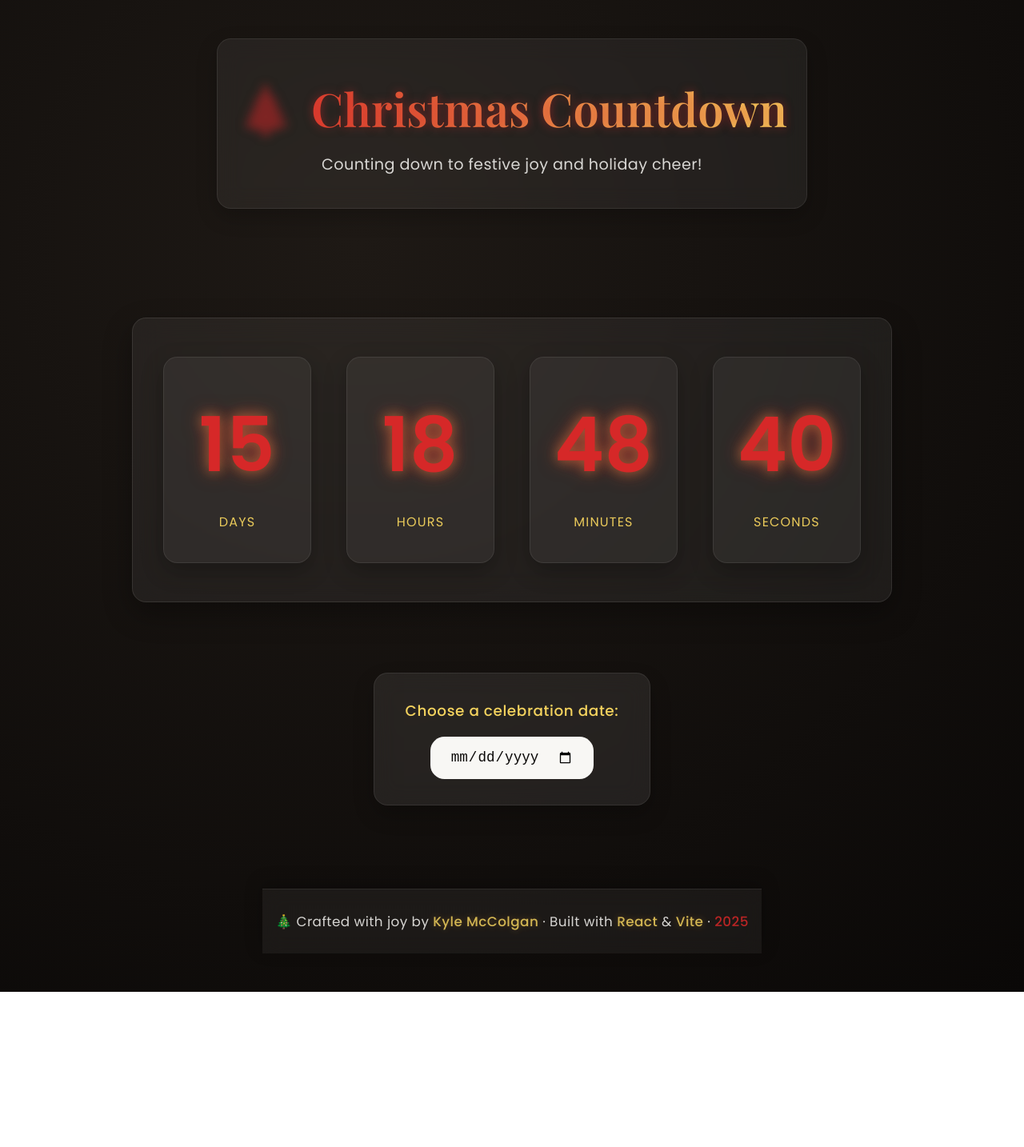
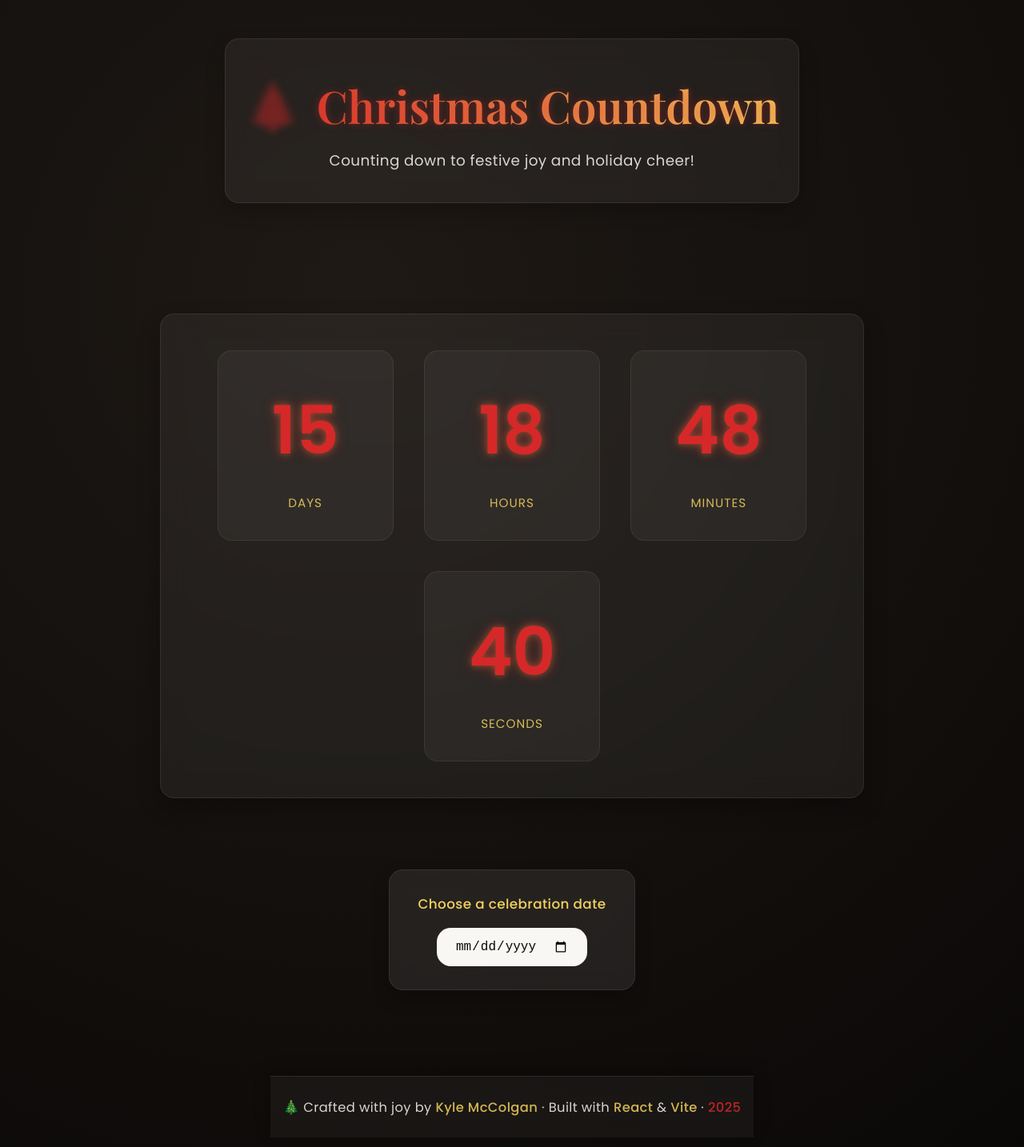
Before and after one commit to mcckyle/the-countdown, a React (Vite) app: page / in a window 1280 px wide. Shown: the top 1434 px of the page at 80% size. Before the commit the page ends 1240 px from the top, so only its background shows below. Built offline with nearby package versions, Linux system fonts and the light colour scheme.

Commit message:
index.html: Adjust some meta information wording.

```diff
--- a/src/App.css
+++ b/src/App.css
@@ -3,26 +3,28 @@
 /* App Container Styles. */
 .app
 {
+    min-height: 100vh;
     display: flex;
     flex-direction: column;
     align-items: center;
-    min-height: 100vh;
+    gap: 3.2rem;
     padding: 3rem clamp(1.5rem, 4vw, 5rem);
-    gap: 3rem;
 
     background: radial-gradient(circle at 35% 25%, #1e1915 0%, #0a0807 100%);
     color: var(--color-text);
 }
 
-/* Main Content Wrapper Styles. */
+/* Main Content Styles. */
 .main-content
 {
     flex: 1;
+    width: 100%;
+    max-width: 1100px;
+
     display: flex;
     flex-direction: column;
     align-items: center;
-    gap: 3rem;
-    width: 100%;
+    gap: 3.2rem;
     text-align: center;
 }
 
@@ -32,79 +34,79 @@
     display: flex;
     flex-direction: column;
     align-items: center;
-    gap: 1.1rem;
+    gap: 1rem;
 
-    padding: 2rem 2.4rem;
+    padding: 1.8rem 2.2rem;
     border-radius: var(--radius);
 
     background: var(--color-surface);
     border: 1px solid rgba(255, 255, 255, 0.08);
-    backdrop-filter: blur(14px);
-    box-shadow: 0 12px 26px rgba(0, 0, 0, 0.22);
+    backdrop-filter: blur(12px);
+    box-shadow: 0 10px 22px rgba(0, 0, 0, 0.22);
 
-    transition: transform var(--transition), box-shadow var(--transition);
+    transition: transform var(--transition),
+                box-shadow var(--transition);
 }
 
 .date-picker:hover
 {
-    transform: translateY(-3px);
-    box-shadow: 0 16px 32px rgba(214, 40, 40, 0.28);
+    transform: translateY(-2px);
+    box-shadow: 0 14px 28px rgba(0, 0, 0, 0.28);
 }
 
 /* Label Styles. */
 .date-label
 {
-    font-size: 1.15rem;
+    font-size: 1.05rem;
     font-weight: 500;
     color: var(--color-highlight);
-    letter-spacing: 0.6px;
+    letter-spacing: 0.4px;
 }
 
 /* Custom Date Input Styles. */
 .date-input
 {
-    padding: 0.85rem 1.4rem;
+    padding: 0.75rem 1.3rem;
+    font-size: 1rem;
+    font-weight: 500;
+
     border-radius: var(--radius);
-    font-size: 1.1rem;
-    font-weight: 500;
+    border: 2px solid transparent;
 
     background: var(--color-text);
     color: var(--color-bg);
-
-    border: 2px solid transparent;
     cursor: pointer;
 
-    transition: all var(--transition);
+    transition: border-color var(--transition),
+                box-shadow var(--transition);
 }
 
 .date-input:hover
 {
-    transform: scale(1.03);
     border-color: var(--color-highlight);
-    box-shadow: 0 0 12px rgba(244, 211, 94, 0.45);
 }
 
 .date-input:focus
 {
     outline: none;
     border-color: var(--color-secondary);
-    box-shadow: 0 0 14px var(--color-secondary);
+    box-shadow: 0 0 12px rgba(42, 157, 143, 0.45);
 }
 
 .fade-in
 {
-    animation: fadeIn 1s ease both;
+    animation: fadeIn 0.9s ease both;
 }
 
 /* Shared Animations Styles. */
 @keyframes fadeIn
 {
-    from { opacity: 0; transform: translateY(10px); }
+    from { opacity: 0; transform: translateY(6px); }
     to { opacity: 1; transform: translateY(0); }
 }
 
 @media (max-width: 900px)
 {
     .main-content { gap: 2.4rem; }
-    .date-picker { width: 90%; padding: 1.7rem 1.4rem; }
+    .date-picker { width: 90%; }
 }
--- a/src/App.jsx
+++ b/src/App.jsx
@@ -1,11 +1,11 @@
 //Filename: App.jsx
 //Author: Kyle McColgan
-//Date: 8 December 2025
+//Date: 12 December 2025
 //Description: This file contains the entry component for the React Countdown project.
 
 import { useState } from "react";
+import Header from "./components/Header/Header.jsx";
 import Countdown from "./components/Countdown/Countdown.jsx";
-import Header from "./components/Header/Header.jsx";
 import Footer from "./components/Footer/Footer.jsx";
 
 import "./App.css";
@@ -29,13 +29,21 @@ function App()
       <div className="app fade-in">
        <Header />
 
-       <main className="main-content">
+       <main className="main-content" role="main">
          <Countdown targetDate={targetDate} />
 
-         <section className="date-picker" aria-labelledby="date-picker-label">
-           <label id="date-picker-label" htmlFor="countdown-date" className="date-label">
-             Choose a celebration date:
+         <section
+           className="date-picker"
+           aria-labelledby="date-picker-label"
+         >
+           <label
+             id="date-picker-label"
+             htmlFor="countdown-date"
+             className="date-label"
+           >
+             Choose a celebration date
            </label>
+
            <input
              type="date"
              id="countdown-date"
--- a/src/components/Countdown/Countdown.css
+++ b/src/components/Countdown/Countdown.css
@@ -6,25 +6,25 @@
     display: flex;
     flex-wrap: wrap;
     justify-content: center;
-    gap: 2.8rem;
-    padding: 3rem 2.4rem;
-    margin: 2.5rem auto;
-    max-width: 950px;
+    gap: 2.4rem;
+
+    padding: 2.8rem 2.2rem;
+    margin: 2.4rem auto;
+    max-width: 880px;
     width: 100%;
 
-    background: rgba(255, 255, 255, 0.06);
+    background: rgba(255, 255, 255, 0.055);
     border-radius: var(--radius);
-    border: 1px solid rgba(255, 255, 255, 0.09);
-    backdrop-filter: blur(18px);
-    box-shadow: 0 14px 36px rgba(0, 0, 0, 0.33);
+    border: 1px solid rgba(255, 255, 255, 0.08);
+    backdrop-filter: blur(16px);
+    box-shadow: 0 12px 28px rgba(0, 0, 0, 0.3);
 
-    transition: transform var(--transition), box-shadow var(--transition);
+    transition: transform var(--transition);
 }
 
 .countdown:hover
 {
-    transform: translateY(-4px);
-    box-shadow: 0 18px 40px rgba(245, 158, 11, 0.33);
+    transform: translateY(-2px);
 }
 
 /* Time Box Styles. */
@@ -32,25 +32,25 @@
 {
     flex: 1 1 180px;
     max-width: 220px;
-    padding: 2.3rem 1.6rem;
+
+    padding: 2.1rem 1.5rem;
+    border-radius: var(--radius);
     text-align: center;
-    border-radius: var(--radius);
 
-    background: rgba(255, 255, 255, 0.05);
-    border: 1px solid rgba(255, 255, 255, 0.08);
-    box-shadow: 0 10px 28px rgba(0, 0, 0, 0.28);
+    background: rgba(255, 255, 255, 0.045);
+    border: 1px solid rgba(255, 255, 255, 0.07);
 
     display: flex;
     justify-content: center;
     align-items: center;
+    user-select: none;
 
-    transition: transform 0.32s ease, box-shadow 0.32s ease;
+    transition: transform 0.28s ease;
 }
 
 .time-box:hover
 {
-    transform: translateY(-8px) scale(1.035);
-    box-shadow: 0 16px 34px rgba(214, 40, 40, 0.22);
+    transform: translateY(-4px);
 }
 
 /* Prevents Distorted Animation. */
@@ -64,57 +64,50 @@
 /* Time Value Styles. */
 .time-value
 {
-    font-size: clamp(4rem, 7vw, 6.4rem);
+    font-size: clamp(3.6rem, 6.5vw, 5.8rem);
     font-weight: 700;
     color: var(--color-accent);
-    text-shadow: 0 0 22px rgba(214, 40, 40, 0.65),
-                 0 0 14px rgba(244, 211, 94, 0.45);
-
-    animation: pulse 1.25s infinite ease-in-out;
+    text-shadow: 0 0 16px rgba(214, 40, 40, 0.5),
+                 0 0 8px rgba(244, 211, 94, 0.3);
 }
 
 /* Time Label Styles. */
 .time-label
 {
-    margin-top: 0.8rem;
-    font-size: clamp(1rem, 1.2vw, 1.15rem);
-    letter-spacing: 1.2px;
+    margin-top: 0.7rem;
+    font-size: clamp(0.95rem, 1.1vw, 1.05rem);
+    letter-spacing: 1px;
     text-transform: uppercase;
-    opacity: 0.95;
+    user-select: none;
+
     color: var(--color-highlight);
+    opacity: 0.85;
 }
 
 /* Past Date Message Styling. */
 .countdown.past
 {
     display: flex;
+    align-items: center;
     justify-content: center;
-    align-items: center;
 
-    min-height: 250px;
-    width: 100%;
-    padding: 2.6rem;
+    min-height: 220px;
+    padding: 2.4rem;
 
     background: rgba(255, 255, 255, 0.05);
     border-radius: var(--radius);
-    box-shadow: 0 14px 34px rgba(0, 0, 0, 0.35);
+    box-shadow: 0 12px 26px rgba(0, 0, 0, 0.32);
 }
 
 .past-message
 {
-    font-size: clamp(1.7rem, 2.6vw, 2.2rem);
+    font-size: clamp(1.6rem, 2.4vw, 2.1rem);
     font-weight: 600;
     color: var(--color-accent);
 
     text-shadow:
-      0 0 14px rgba(255, 179, 71, 0.45),
-      0 0 10px rgba(214, 40, 40, 0.35);
-}
-
-@keyframes pulse
-{
-    0%, 100% { transform: scale(1); }
-    50% { transform: scale(1.055); }
+      0 0 12px rgba(244, 211, 94, 0.4),
+      0 0 8px rgba(214, 40, 40, 0.3);
 }
 
 @media (max-width: 900px)
@@ -122,7 +115,6 @@
     .countdown
     {
         flex-direction: column;
-        gap: 2rem;
         padding: 2.2rem 1.2rem;
     }
 
--- a/src/components/Countdown/Countdown.jsx
+++ b/src/components/Countdown/Countdown.jsx
@@ -1,6 +1,6 @@
 //Filename: Countdown.jsx
 //Author: Kyle McColgan
-//Date: 8 December 2025
+//Date: 12 December 2025
 //Description: This file contains the parent component for the Countdown React project.
 
 import { useEffect, useState } from "react";
@@ -29,7 +29,10 @@ function Countdown({ targetDate })
     if (isPast)
     {
         return (
-          <section className="countdown past" aria-label="Countdown Timer">
+          <section
+            className="countdown past"
+            aria-label="Countdown complete"
+          >
             <p className="past-message">🎄 That date has already passed!</p>
           </section>
         );
--- a/src/components/Footer/Footer.css
+++ b/src/components/Footer/Footer.css
@@ -4,33 +4,26 @@
 .footer
 {
     margin-top: 3.5rem;
-    padding: 1.7rem 1rem;
+    padding: 1.6rem 1rem;
     text-align: center;
 
-    background: rgba(255, 255, 255, 0.05);
+    background: rgba(255, 255, 255, 0.045);
     border-top: 1px solid rgba(255, 255, 255, 0.08);
     backdrop-filter: blur(12px);
-    box-shadow: 0 -6px 20px rgba(0, 0, 0, 0.25);
+    box-shadow: 0 -6px 18px rgba(0, 0, 0, 0.25);
 
-    transition: transform var(--transition), box-shadow var(--transition);
     animation: fadeIn 1.2s ease both;
-}
-
-.footer:hover
-{
-    transform: translateY(-2px);
-    box-shadow: 0 -8px 26px rgba(245, 158, 11, 0.3);
 }
 
 /* Footer Text Styles. */
 .footer-text
 {
     margin: 0;
-    font-size: clamp(0.9rem, 1vw + 0.25rem, 1.05rem);
+    font-size: clamp(0.9rem, 1vw + 0.25rem, 1.02rem);
     font-weight: 400;
     color: var(--color-text);
     opacity: 0.85;
-    letter-spacing: 0.45px;
+    letter-spacing: 0.4px;
     line-height: 1.55;
 }
 
@@ -39,15 +32,6 @@
 {
     color: var(--color-highlight);
     font-weight: 500;
-    text-shadow: 0 0 8px rgba(255, 179, 71, 0.35);
-
-    transition: color var(--transition), text-shadow var(--transition);
-}
-
-.footer-text .highlight:hover
-{
-    color: var(--color-accent);
-    text-shadow: 0 0 12px rgba(255, 179, 71, 0.45);
 }
 
 /* Year Accent Styles. */
--- a/src/components/Header/Header.css
+++ b/src/components/Header/Header.css
@@ -5,22 +5,15 @@
 {
     text-align: center;
     margin-bottom: 3rem;
-    padding: 2.5rem 1.5rem;
+    padding: 2.4rem 1.5rem;
 
-    background: rgba(255, 255, 255, 0.06);
+    background: rgba(255, 255, 255, 0.055);
     border: 1px solid rgba(255, 255, 255, 0.08);
     border-radius: var(--radius);
     backdrop-filter: blur(14px);
-    box-shadow: 0 10px 26px rgba(0, 0, 0, 0.22);
+    box-shadow: 0 10px 24px rgba(0, 0, 0, 0.22);
 
     animation: fadeIn 1s ease both;
-    transition: transform var(--transition), box-shadow var(--transition);
-}
-
-.header:hover
-{
-    transform: translateY(-3px);
-    box-shadow: 0 14px 32px rgba(245, 158, 11, 0.28);
 }
 
 /* Header Title Styles. */
@@ -28,22 +21,20 @@
 {
     font-family: var(--heading-font);
     font-weight: 600;
-    font-size: clamp(2.8rem, 6vw, 3.6rem);
+    font-size: clamp(2.7rem, 5.5vw, 3.5rem);
     margin-bottom: 0.6rem;
 
     background: linear-gradient(90deg, var(--color-accent), var(--color-highlight));
     -webkit-background-clip: text;
     -webkit-text-fill-color: transparent;
 
-    text-shadow: 0 0 12px rgba(214, 40, 40, 0.5);
+    text-shadow: 0 0 10px rgba(214, 40, 40, 0.45);
 }
 
 /* Header Subtitle Styles. */
 .header-subtitle
 {
-    font-family: var(--main-font);
-    font-size: clamp(1rem, 1.6vw, 1.2rem);
-    font-weight: 400;
+    font-size: clamp(1rem, 1.5vw, 1.15rem);
     color: var(--color-text);
     opacity: 0.85;
     letter-spacing: 0.4px;
@@ -54,14 +45,14 @@
 .emoji
 {
     display: inline-block;
-    margin-right: 0.45rem;
+    margin-right: 0.4rem;
 
-    animation: float 3s ease-in-out infinite;
+    animation: float 3.2s ease-in-out infinite;
 }
 
 /* Floating Emoji Animation Styles. */
 @keyframes float
 {
     0%, 100% { transform: translateY(0); }
-    50% { transform: translateY(-6px); }
+    50% { transform: translateY(-5px); }
 }
--- a/src/index.css
+++ b/src/index.css
@@ -28,12 +28,12 @@
 /* Base Layout Styles. */
 body
 {
+    min-height: 100vh;
+    font-family: var(--main-font);
+    color: var(--color-text);
+    line-height: 1.6;
+
     background: radial-gradient(circle at 35% 25%, #1e1915 0%, #0a0807 100%);
-    color: var(--color-text);
-    font-family: var(--main-font);
-
-    min-height: 100vh;
-    line-height: 1.6;
     -webkit-font-smoothing: antialiased;
 }
 
```
Also changed, not shown: index.html (+13 -8 lines), 1 other file (tests, documents, lock files or other folders).
